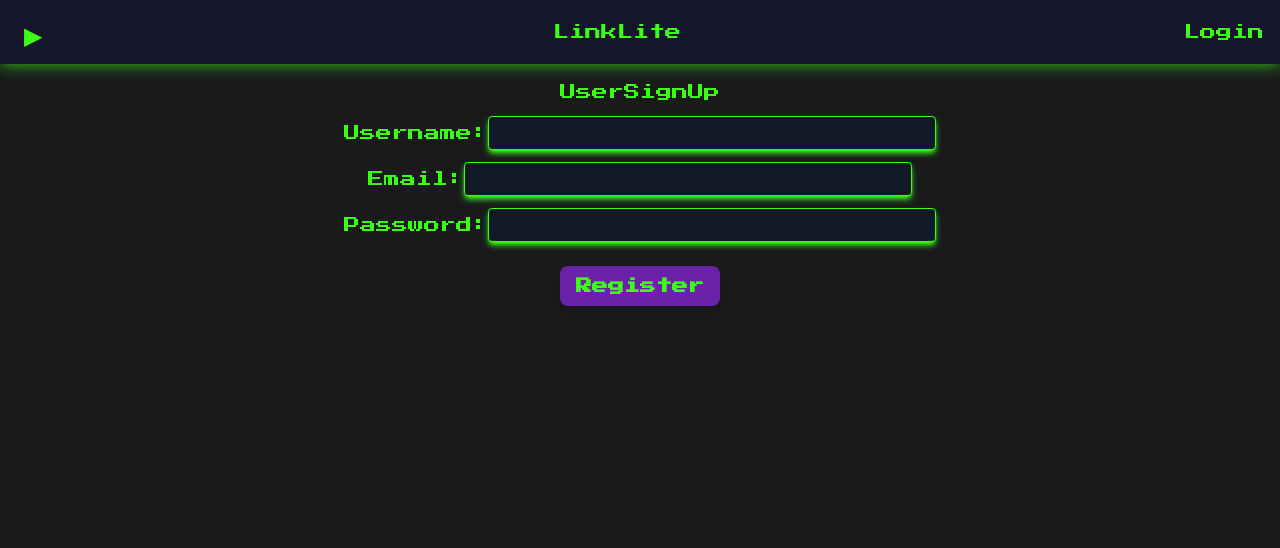
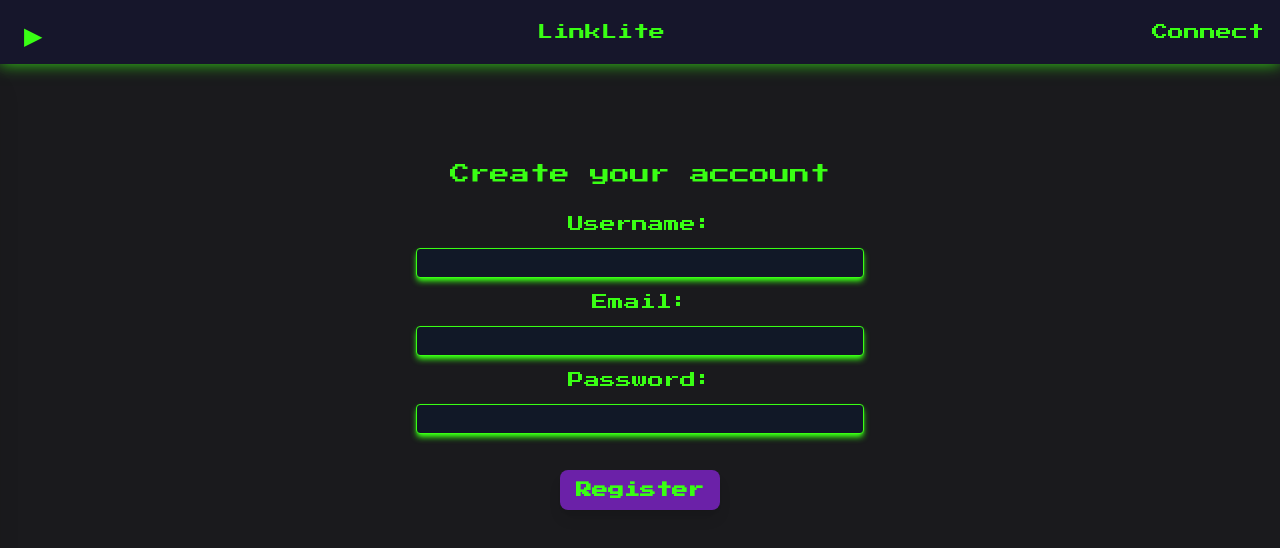
Before and after one commit to skiimcdogg/LinkLite-client, a React (Create React App) app in the folder link-lite/: page /signup in a window 1280 px wide. Shown: the top 548 px of the page. Built offline with nearby package versions, Linux system fonts and the light colour scheme.

Commit message:
style/add styling on every pages

```diff
--- a/link-lite/src/App.css
+++ b/link-lite/src/App.css
@@ -61,7 +61,7 @@ body {
   rounded
   px-3
   py-1
-  mt-3
+  my-3
   placeholder-neonGreen
   focus:outline-none
   focus:ring-2
@@ -72,5 +72,6 @@ body {
   transition
   duration-300
   ease-in-out
+  text-sm
   hover:border-green-400;
 }
--- a/link-lite/src/Components/Header/Header.tsx
+++ b/link-lite/src/Components/Header/Header.tsx
@@ -31,8 +31,8 @@ function Header({ toggleSidebar, isSidebarOpen }: HeaderProps) {
       </button>
       <h1>LinkLite</h1>
       {
-      user ? <button onClick={handleLogout}>Logout</button> :
-      <Link to={"/login"}>Login</Link>
+      user ? <button onClick={handleLogout} className="hover:text-neonBlue">Logout</button> :
+      <Link to={"/login"} className="hover:text-neonBlue">Connect</Link>
       }
     </div>
   );
--- a/link-lite/src/Components/Home/Home.tsx
+++ b/link-lite/src/Components/Home/Home.tsx
@@ -3,7 +3,6 @@ import LinkReducer from "../LinkReducer/LinkReducer";
 function Home() {
   return (
     <div>
-      <h1>Home</h1>
       <LinkReducer />
     </div>
   );
--- a/link-lite/src/Components/Layout/Layout.tsx
+++ b/link-lite/src/Components/Layout/Layout.tsx
@@ -14,9 +14,11 @@ function Layout({ children }: {children: React.ReactNode}) {
   return (
     <div className="App">
         { showHeaderAndSidebar && <Header toggleSidebar={toggleSidebar} isSidebarOpen={isSidebarOpen} /> }
-        <div className="mt-20">
+        <div className="flex h-screen">
           { showHeaderAndSidebar && <Sidebar isSidebarOpen={isSidebarOpen} /> }
-          <div>
+          <div
+          className={`flex-1 transition-all duration-300 pt-4 mt-20 ${isSidebarOpen ? 'ml-64' : 'ml-0'}`}
+          >
             {children}
           </div>
         </div>
--- a/link-lite/src/Components/LinkReducer/LinkReducer.tsx
+++ b/link-lite/src/Components/LinkReducer/LinkReducer.tsx
@@ -47,9 +47,10 @@ function LinkReducer() {
   };
 
   return (
-    <div>
-      <h1>LinkReducer</h1>
-      <p>Connect to list all your urls and handle them.</p>
+    <div className="flex flex-col items-center justify-center pt-16 mx-auto my-auto w-full max-w-2xl">
+      <p className="mb-5">LinkLite: Simplify your URLs. Join us to manage and shorten your links effortlessly.</p>
+      {
+      user ?
       <form onSubmit={handleSubmit}>
         <div>
           <label>Fill your URL:</label>
@@ -65,7 +66,9 @@ function LinkReducer() {
         <button type="submit"
         className="btn-custom"
         >Shorten</button>
-      </form>
+      </form> :
+      <p className="text-sm">Connect or use the test-email on my Linkedin post to reduce your Urls.</p>
+      }
       {error && <p style={{ color: "red" }}>{error}</p>}
       {warning ?
         <div>
--- a/link-lite/src/Components/Sidebar/Sidebar.tsx
+++ b/link-lite/src/Components/Sidebar/Sidebar.tsx
@@ -2,22 +2,43 @@ import { Link } from "react-router-dom";
 import { useUser } from "../../context/UserContext";
 
 type SidebarProps = {
-  isSidebarOpen: boolean
-}
+  isSidebarOpen: boolean;
+};
 
 function Sidebar({ isSidebarOpen }: SidebarProps) {
   const { user } = useUser();
   return (
-    <div>
-      <div className={`fixed top-16 left-0 w-64 pt-10 bg-gradient-to-r from-sidebarBackground to-headerBackground h-full transform transition-transform duration-300 ${isSidebarOpen ? 'translate-x-0' : '-translate-x-full'} shadow-xl`}>
-        <h1>Sidebar</h1>
+    <div
+      className={`z-10 fixed top-16 left-0 h-full transition-transform duration-300 ${
+        isSidebarOpen ? "translate-x-0" : "-translate-x-full"
+      }`}
+    >
+      <div className="bg-gradient-to-r from-sidebarBackground to-headerBackground w-64 pt-16 shadow-xl h-full">
         <div className="mb-1">
-        <Link to={"/"} className="hover:text-neonBlue">home</Link>
+          <Link to={"/"} className="block hover:text-neonBlue pl-4 py-2">
+            home
+          </Link>
         </div>
         <div className="mb-1">
-        {user ? <Link to={"/my-page"}>My infos & Urls</Link> : <p></p>}
+          {user ? (
+            <Link
+              to={"/my-page"}
+              className="block hover:text-neonBlue pl-4 py-2"
+            >
+              My Page
+            </Link>
+          ) : (
+            <Link
+              to={"/login"}
+              className="block hover:text-neonBlue pl-4 py-2"
+            >
+              My Page
+            </Link>
+          )}
         </div>
-        <Link to={"/about"} className="hover:text-neonBlue">About</Link>
+        <Link to={"/about"} className="block hover:text-neonBlue pl-4 py-2">
+          About
+        </Link>
       </div>
     </div>
   );
--- a/link-lite/src/Components/UserCredentials/UserSignIn.tsx
+++ b/link-lite/src/Components/UserCredentials/UserSignIn.tsx
@@ -40,8 +40,8 @@ function UserSignIn() {
 
 
   return (
-    <div>
-      <h1>Let's connect</h1>
+    <div className="flex flex-col items-center justify-center top-0 left-0 right-0 bottom-0 pt-16 mx-auto my-auto max-w-lg max-h-screen">
+      <h1 className='mb-6 text-xl'>Let's connect</h1>
       <form onSubmit={handleSubmit}>
         <div>
           <label>Email:</label>
--- a/link-lite/src/Components/UserCredentials/UserSignUp.tsx
+++ b/link-lite/src/Components/UserCredentials/UserSignUp.tsx
@@ -37,8 +37,8 @@ function UserSignUp() {
   }
 
   return (
-    <div>
-      <h1>UserSignUp</h1>
+    <div className="flex flex-col items-center justify-center top-0 left-0 right-0 bottom-0 pt-16 mx-auto my-auto max-w-lg max-h-screen">
+      <h1 className='mb-6 text-xl'>Create your account</h1>
       <form onSubmit={handleSubmit}>
         <div>
           <label>Username:</label>
```
